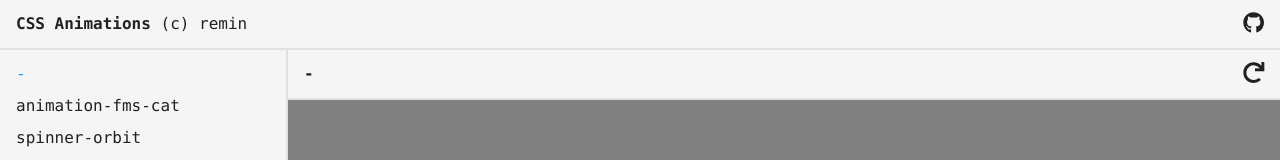
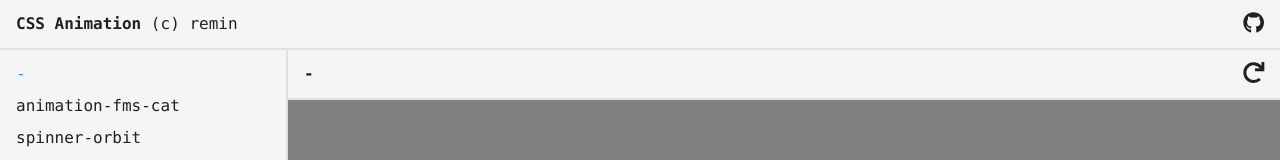
Before and after one commit to reminjp/css-animation, a React app: page / in a window 1280 px wide. Shown: the top 160 px of the page. Built offline with nearby package versions, Linux system fonts and the light colour scheme.

Commit message:
feat(HeaderView): change title

```diff
--- a/src/HeaderView.tsx
+++ b/src/HeaderView.tsx
@@ -6,7 +6,7 @@ export const HeaderView: React.FC = () => {
   return (
     <div className="header">
       <div>
-        <span className="header__brand">CSS Animations</span> (c) remin
+        <span className="header__brand">CSS Animation</span> (c) remin
       </div>
       <div>
         <a href="https://github.com/rdrgn/css-animation">
```
